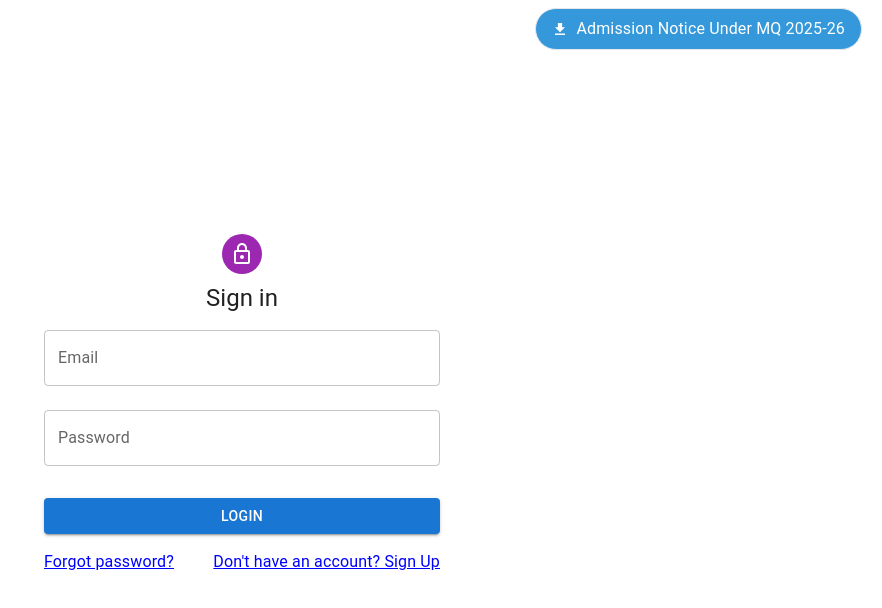
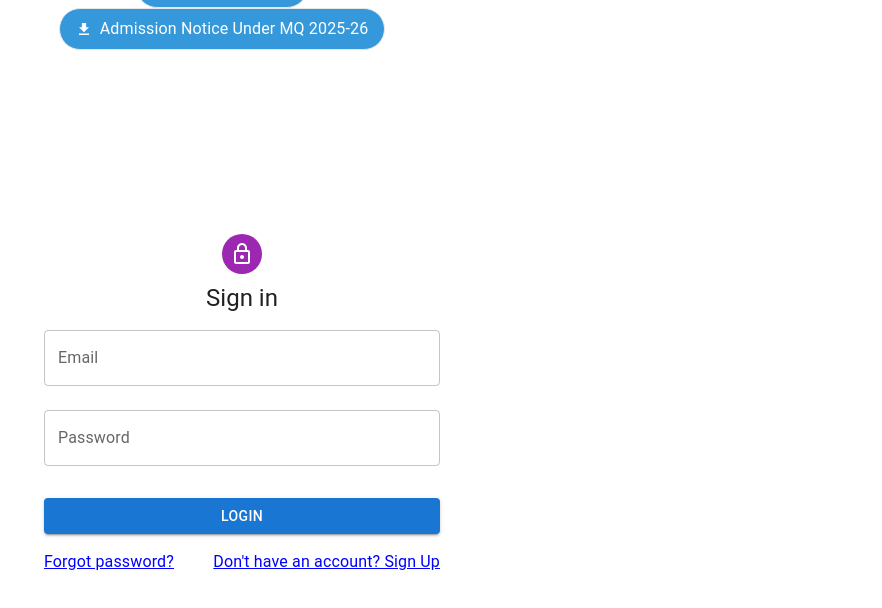
Before and after one commit to kakaran/admission-portal, a React (Create React App) app: page / in a window 1280 px wide. Shown: the top 608 px of the page, without its empty margins (398-1280 px from the left). Built offline with nearby package versions, Linux system fonts and the light colour scheme; no server answers.

Commit message:
Update Login.jsx
aranging the div container

```diff
--- a/src/Pages/Login.jsx
+++ b/src/Pages/Login.jsx
@@ -36,6 +36,7 @@ const Login = () => {
   return (
     <>
       <div className="fixed flex justify-end items-center px-5 py-2 w-full">
+         <div className="fixed flex flex-col justify-end items-center px-5 py-2 w-full">
         <a
           className="border rounded-full px-4 py-2 bg-[#3498db] text-white capitalize flex items-center gap-2"
           href="./form.pdf"
@@ -44,9 +45,7 @@ const Login = () => {
           <IoMdDownload />
           Form Download
         </a>
-      </div>
-       <div className="fixed flex justify-end items-center px-5 py-2 w-full">
-        <a
+            <a
           className="border rounded-full px-4 py-2 bg-[#3498db] text-white capitalize flex items-center gap-2"
           href="./Notice.pdf"
           download={"Admission Notice Under MQ 2025-26"}
@@ -54,7 +53,10 @@ const Login = () => {
           <IoMdDownload />
           Admission Notice Under MQ 2025-26
         </a>
+        </div>
       </div>
+
+
       <main className="min-h-screen flex items-center justify-center flex-col">
         <LoginForm onSubmit={UserLogin} />
       </main>
```
